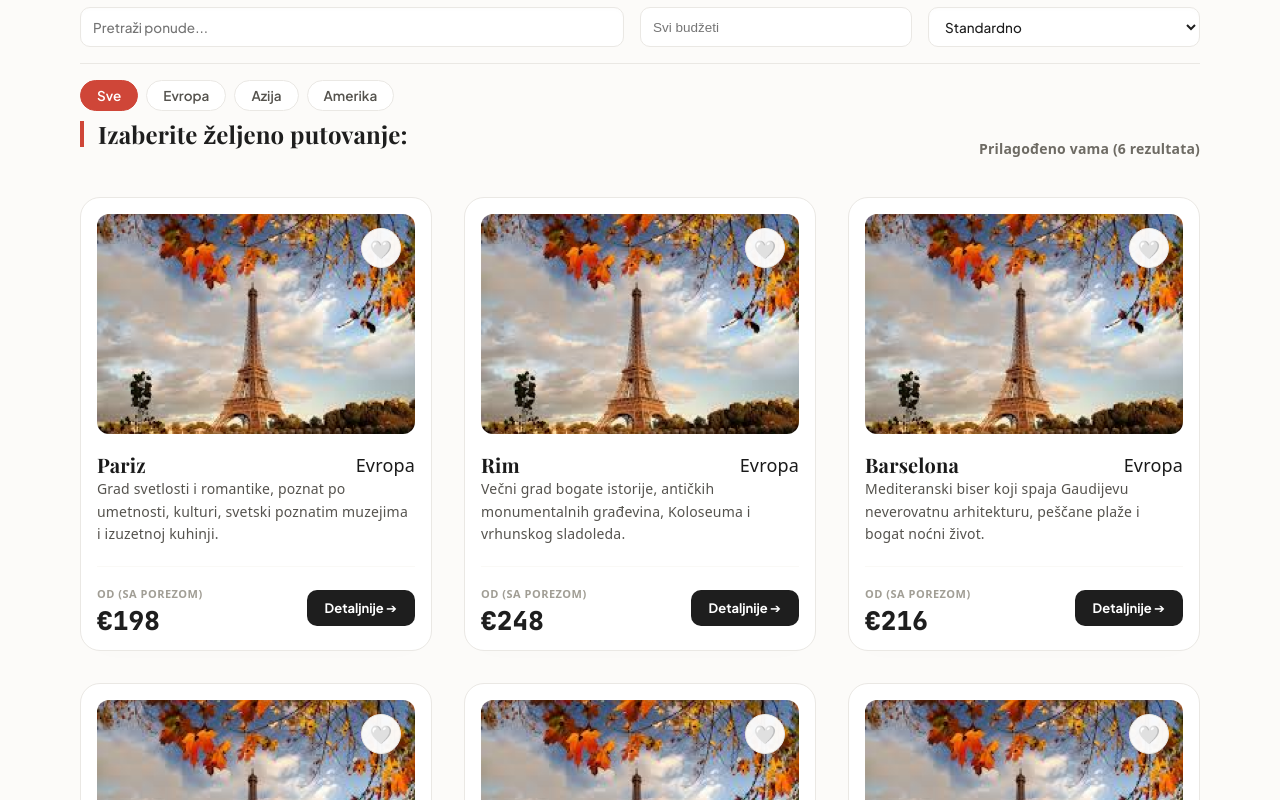
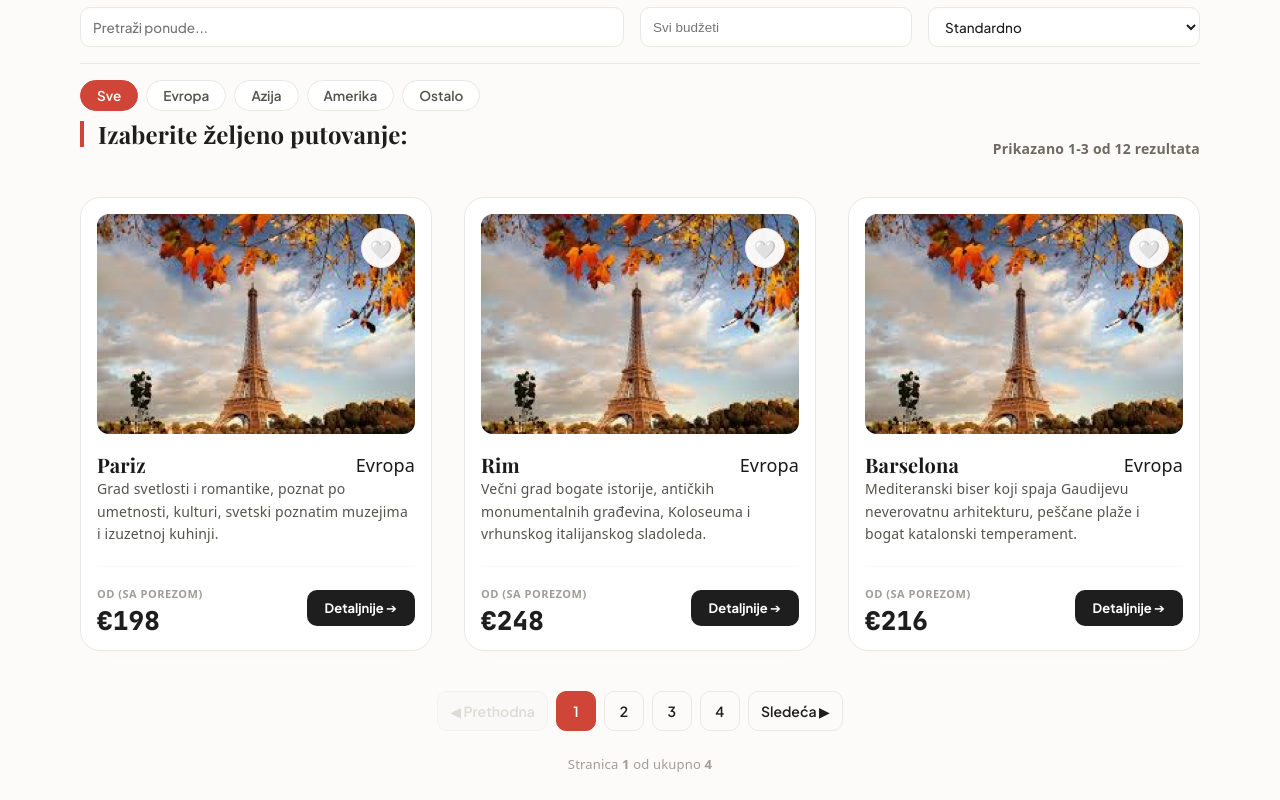
Before and after one commit to elab-development/klijentske-veb-tehnologije-i-skriptni-jezici-2025-26-2024-0250-veb-aplikacija-za-putovanja, a React (Vite) app: page /offers in a window 1280 px wide. Shown: the part 260-1060 px from the top of the page. Built offline with nearby package versions, Linux system fonts and the light colour scheme; a web font is replaced by a local one.

Commit message:
paginacija na stranici Ponude je dodata

```diff
--- a/src/index.css
+++ b/src/index.css
@@ -110,3 +110,49 @@ code {
 }
 
 .container { max-width: 1200px; margin: auto; } i .review-card { border-bottom: 1px solid #ccc; }
+
+/* PAGINATION STYLES */
+.pagination-container {
+  display: flex;
+  justify-content: center;
+  align-items: center;
+  gap: 8px;
+  margin: 40px auto 10px auto;
+  flex-wrap: wrap;
+}
+
+.pagination-btn {
+  background-color: transparent;
+  border: 1.5px solid #eae8e4;
+  color: #1e1e1e;
+  border-radius: 10px;
+  min-width: 40px;
+  height: 40px;
+  font-size: 14px;
+  font-weight: 600;
+  display: flex;
+  justify-content: center;
+  align-items: center;
+  transition: all 0.2s ease;
+  cursor: pointer;
+  padding: 0 12px;
+}
+
+.pagination-btn:hover:not(:disabled) {
+  border-color: #cf4638;
+  color: #cf4638;
+  background-color: #fdf3f0;
+}
+
+.pagination-btn.active {
+  background-color: #cf4638;
+  color: #ffffff;
+  border-color: #cf4638;
+}
+
+.pagination-btn:disabled {
+  opacity: 0.5;
+  cursor: not-allowed;
+  background-color: #faf9f6;
+  color: #c0bdb5;
+}
--- a/src/pages/Offers.tsx
+++ b/src/pages/Offers.tsx
@@ -11,7 +11,7 @@ const Offers = () => {
     const location = useLocation();
     const { wishlist, toggleWishlist, setWishlistExternally } = useApp();
 
-    // Proširena baza destinacija za bogatije filtriranje
+    // Proširena baza destinacija za bogatije i kompletnije filtriranje i paginaciju
     const SVE_PONUDE: ITrip[] = [
         {
             id: 1,
@@ -24,7 +24,7 @@ const Offers = () => {
         {
             id: 2,
             naslov: "Rim",
-            opis: "Večni grad bogate istorije, antičkih monumentalnih građevina, Koloseuma i vrhunskog sladoleda.",
+            opis: "Večni grad bogate istorije, antičkih monumentalnih građevina, Koloseuma i vrhunskog italijanskog sladoleda.",
             cena: 207,
             slika: "slike/image5.png",
             kategorija: "Evropa"
@@ -32,7 +32,7 @@ const Offers = () => {
         {
             id: 3,
             naslov: "Barselona",
-            opis: "Mediteranski biser koji spaja Gaudijevu neverovatnu arhitekturu, peščane plaže i bogat noćni život.",
+            opis: "Mediteranski biser koji spaja Gaudijevu neverovatnu arhitekturu, peščane plaže i bogat katalonski temperament.",
             cena: 180,
             slika: "slike/image5.png",
             kategorija: "Evropa"
@@ -40,7 +40,7 @@ const Offers = () => {
         {
             id: 4,
             naslov: "Tokio",
-            opis: "Futuristička metropola gde se savremeni neboderi mešaju sa drevnim šintoističkim hramovima.",
+            opis: "Futuristička metropola gde se najsavremeniji neboderi mešaju sa drevnim šintoističkim hramovima.",
             cena: 640,
             slika: "slike/image5.png",
             kategorija: "Azija"
@@ -48,7 +48,7 @@ const Offers = () => {
         {
             id: 5,
             naslov: "Njujork",
-            opis: "Grad koji nikad ne spava. Prošetajte Central Parkom, Tajms Skverom i doživite magiju Brodveja.",
+            opis: "Grad koji nikad ne spava. Prošetajte Central Parkom, Tajms Skverom i doživite magiju Brodveja sa visina.",
             cena: 750,
             slika: "slike/image5.png",
             kategorija: "Amerika"
@@ -56,8 +56,56 @@ const Offers = () => {
         {
             id: 6,
             naslov: "Atina",
-            opis: "Kolijevka zapadne civilizacije, istorijski hramovi Akropolja i ukusna lokalna grčka kuhinja.",
+            opis: "Kolijevka zapadne civilizacije, istorijski hramovi Akropolja, predivno more i ukusna tradicionalna grčka kuhinja.",
             cena: 130,
+            slika: "slike/image5.png",
+            kategorija: "Evropa"
+        },
+        {
+            id: 7,
+            naslov: "London",
+            opis: "Kosmopolitski grad bogat istorijom, muzejima sa besplatnim ulazom, prelepim kraljevskim parkovima i Big Benom.",
+            cena: 220,
+            slika: "slike/image5.png",
+            kategorija: "Evropa"
+        },
+        {
+            id: 8,
+            naslov: "Kairo",
+            opis: "Kolevka drevne egipatske civilizacije, fascinantne piramide u Gizi, veličanstvena reka Nil i pustinjske avanture.",
+            cena: 450,
+            slika: "slike/image5.png",
+            kategorija: "Ostalo"
+        },
+        {
+            id: 9,
+            naslov: "Sidnej",
+            opis: "Australijska metropola sa čuvenom zgradom Opere, prelepom lukom, sunčanim plažama i divljim kengurima u blizini.",
+            cena: 920,
+            slika: "slike/image5.png",
+            kategorija: "Ostalo"
+        },
+        {
+            id: 10,
+            naslov: "Dubai",
+            opis: "Ultra-luksuzni grad u pustinji, čuveni neboder Burdž Kalifa, raj za vrhunski šoping i futurističke projekte.",
+            cena: 580,
+            slika: "slike/image5.png",
+            kategorija: "Azija"
+        },
+        {
+            id: 11,
+            naslov: "Rio de Žaneiro",
+            opis: "Karnaval, sunčana plaža Kopakabana, zadivljujući kip Hrista Spasitelja i zarazna muzička samba energija.",
+            cena: 780,
+            slika: "slike/image5.png",
+            kategorija: "Amerika"
+        },
+        {
+            id: 12,
+            naslov: "Rejkjavik",
+            opis: "Netaknuta islandska priroda, vreli gejziri, geotermalni izvori i čuvena igra polarne svetlosti na noćnom nebu.",
+            cena: 390,
             slika: "slike/image5.png",
             kategorija: "Evropa"
         }
@@ -72,6 +120,10 @@ const Offers = () => {
     });
 
     const [trips, setTrips] = useState<ITrip[]>(SVE_PONUDE);
+
+    // PAGINACIJA - Stanje za praćenje trenutne stranice i broj po stranici
+    const [trenutnaStranica, setTrenutnaStranica] = useState<number>(1);
+    const stavkePoStranici = 3;
 
     // Na startu, preuzmi parametre iz URL-a (poslate sa Search.tsx) i napuni Wishlist
     useEffect(() => {
@@ -123,7 +175,7 @@ const Offers = () => {
             }
         }
 
-        // 3. Filtriranje po kategorijama (Evropa, Azija, Amerika)
+        // 3. Filtriranje po kategorijama (Evropa, Azija, Amerika, Ostalo)
         if (filteri.kategorija !== 'Sve') {
             filtrirano = filtrirano.filter(t => t.kategorija === filteri.kategorija);
         }
@@ -136,6 +188,7 @@ const Offers = () => {
         }
 
         setTrips(filtrirano);
+        setTrenutnaStranica(1); // Kad god se filteri promene, vraćamo se na prvu stranu
     }, [filteri]);
 
     // FUNCTIONALITY 2: Toggle wishlist item and synchronize with LocalStorage Context
@@ -154,13 +207,19 @@ const Offers = () => {
         navigate('/offers');
     };
 
+    // MATEMATIKA ZA PAGINACIJU
+    const ukupnoStranica = Math.ceil(trips.length / stavkePoStranici) || 1;
+    const indeksPoslednjeStavke = trenutnaStranica * stavkePoStranici;
+    const indeksPrveStavke = indeksPoslednjeStavke - stavkePoStranici;
+    const prikazanePonude = trips.slice(indeksPrveStavke, indeksPoslednjeStavke);
+
     return (
         <div className="offers-page" id="offers-page-root">
             <Navbar />
 
             <div className="offers-header" id="offers-main-header">
                 <h1 className="offers-main-title">Preporučene ponude</h1>
-                <p className="offers-subtitle">Istražite gotove evropske i svetske aranžmane sa uključenim popustima!</p>
+                <p className="offers-subtitle">Istražite gotove svetske aranžmane sa uključenim popustima i ugrađenom paginacijom!</p>
             </div>
 
             {/* INTERACTIVE FILTERS CONTROLS DISPLAY (Functionality 1 Component UI) */}
@@ -202,7 +261,7 @@ const Offers = () => {
                 {/* Category Pills and Reset Action */}
                 <div className="category-pills-row">
                     <div className="pills-container">
-                        {['Sve', 'Evropa', 'Azija', 'Amerika'].map((kat) => (
+                        {['Sve', 'Evropa', 'Azija', 'Amerika', 'Ostalo'].map((kat) => (
                             <button
                                 key={kat}
                                 className={`category-pill-btn ${filteri.kategorija === kat ? 'pill-active' : ''}`}
@@ -224,7 +283,9 @@ const Offers = () => {
             <div className="offers-container" id="offers-list">
                 <div style={{ display: 'flex', justifyContent: 'space-between', alignItems: 'center', marginBottom: '20px' }}>
                     <h3 className="offers-section-title">Izaberite željeno putovanje:</h3>
-                    <span style={{ fontSize: '14px', color: '#6e6b64', fontWeight: 600 }}>Prilagođeno vama ({trips.length} rezultata)</span>
+                    <span style={{ fontSize: '14px', color: '#6e6b64', fontWeight: 600 }}>
+                        Prikazano {(trips.length > 0) ? (indeksPrveStavke + 1) : 0}-{(indeksPoslednjeStavke > trips.length) ? trips.length : indeksPoslednjeStavke} od {trips.length} rezultata
+                    </span>
                 </div>
 
                 {trips.length === 0 ? (
@@ -233,8 +294,9 @@ const Offers = () => {
                         <button className="reset-filters-btn" onClick={handleObrisiFiltere} style={{ marginTop: '10px' }}>Prikaži sve ponude</button>
                     </div>
                 ) : (
+                    <>
                         <div className="offers-grid">
-                        {trips.map(trip => {
+                            {prikazanePonude.map(trip => {
                                 const konacnaCena = Math.round(travelTripCalculator.izracunajSaPorezom(trip.cena));
                                 const listFormattedName = `${trip.naslov} - ${trip.kategorija}`;
                                 const isSaved = wishlist.includes(listFormattedName);
@@ -280,13 +342,43 @@ const Offers = () => {
                                 );
                             })}
                         </div>
+
+                        {/* REGULAR INTERACTIVE PAGINATION COMPONENT DISPLAY */}
+                        <div className="pagination-container" id="offers-pagination-controls">
+                            <button
+                                className="pagination-btn"
+                                onClick={() => setTrenutnaStranica(prev => Math.max(prev - 1, 1))}
+                                disabled={trenutnaStranica === 1}
+                            >
+                                ◀ Prethodna
+                            </button>
+
+                            {Array.from({ length: ukupnoStranica }, (_, i) => i + 1).map((brojStranice) => (
+                                <button
+                                    key={brojStranice}
+                                    className={`pagination-btn ${trenutnaStranica === brojStranice ? 'active' : ''}`}
+                                    onClick={() => setTrenutnaStranica(brojStranice)}
+                                >
+                                    {brojStranice}
+                                </button>
+                            ))}
+
+                            <button
+                                className="pagination-btn"
+                                onClick={() => setTrenutnaStranica(prev => Math.min(prev + 1, ukupnoStranica))}
+                                disabled={trenutnaStranica === ukupnoStranica}
+                            >
+                                Sledeća ▶
+                            </button>
+                        </div>
+                    </>
                 )}
             </div>
 
-            <div className="offers-load-more-container">
-                <button className="offers-load-more-btn" onClick={() => alert("Preuzimanje spoljnih turističkih agencija je završeno! Sve dostupne offline ponude su već prikazane.")}>
-                    Prikaži još ponuda <span className="arrow-icon">↩</span>
-                </button>
+            <div className="offers-load-more-container" style={{ marginTop: '20px', marginBottom: '40px' }}>
+                <div style={{ textAlign: 'center', fontSize: '13px', color: '#a19e95' }}>
+                    Stranica <strong>{trenutnaStranica}</strong> od ukupno <strong>{ukupnoStranica}</strong>
+                </div>
             </div>
         </div>
     );
```
Lines whose indentation alone changed are shown as unchanged.
